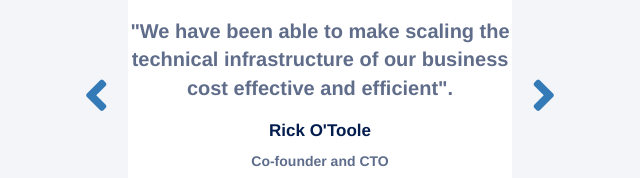
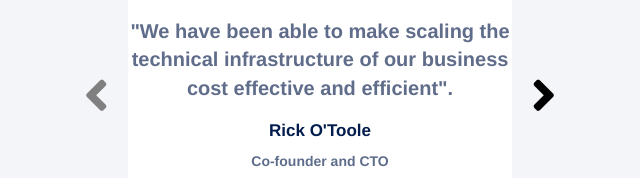
Before and after one commit to Robert-Stefan/html-css-digitalocean, a plain HTML site: page index.html in a window 1280 px wide. Shown: the part 3573-3751 px from the top of the page, 320-960 px from the left. Drawn offline with nearby package versions, Linux system fonts and the light colour scheme.

Commit message:
Add rocker

```diff
--- a/main.css
+++ b/main.css
@@ -386,7 +386,12 @@ body {
         color: gray;
         opacity: 1;
         }
-
+        .rocker .sinistra i {
+            color: gray;
+        }
+        .rocker .destra i {
+            color: black;
+        }
     .rocker .rockerbox .destra {
         font-size: 50px;
         position: absolute;
@@ -402,7 +407,12 @@ body {
     .rocker .rockerbox {
         width: 50%;
     }
-
+    .rocker .sinistra i {
+        color: gray;
+    }
+    .rocker .destra i {
+        color: black;
+    }
     .rocker .rockerbox .sinistra {
         font-size: 50px;
         position: absolute;
@@ -434,18 +444,22 @@ body {
         top: 50%;
         right: 105%;
         margin-top: -30px;
+        opacity: 1;
+    }
+    .rocker .sinistra i {
         color: gray;
-        opacity: 1;
-        }
-        .rocker .destra {
+    }
+    .rocker .destra i {
+        color: black;
+    }
+    .rocker .destra {
         font-size: 50px;
         position: absolute;
         top: 50%;
         left: 105%;
         margin-top: -30px;
-        color: black;
         opacity: 1;
-        }
+    }
 
 }
 
```
